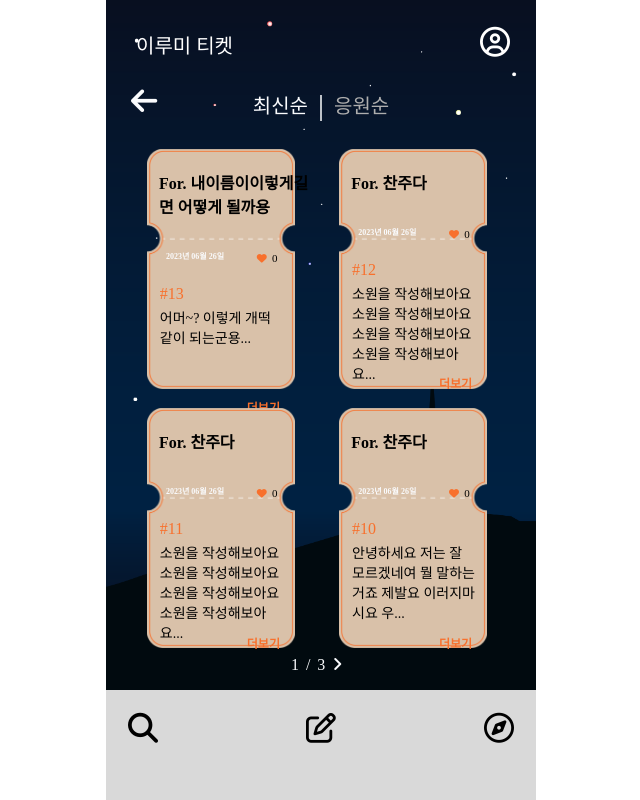
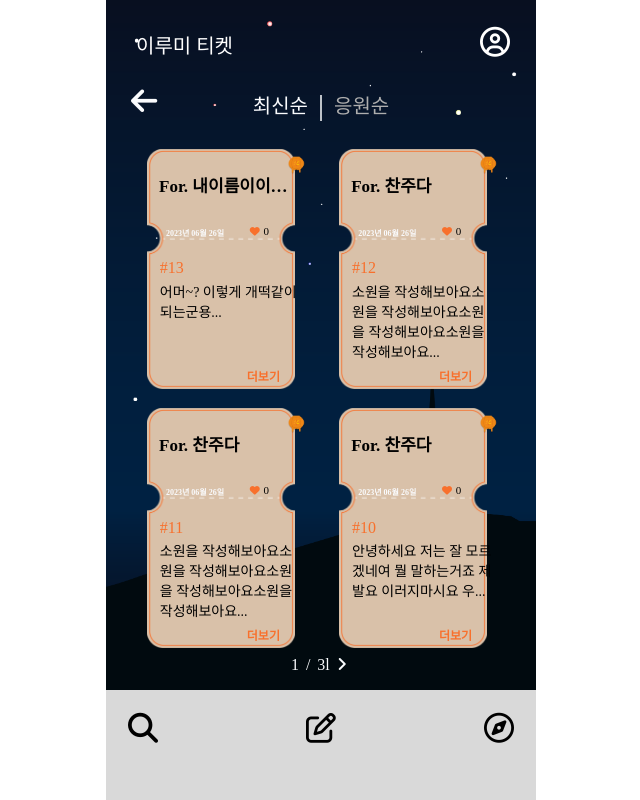
Before and after one commit to kickcha/simbathon_budddha, a Django app: page /ticketlistnew/ in a window 1280 px wide. Shown: the whole page, without its empty margins (319-959 px from the left). Run offline with Django 4.2, Linux system fonts and the light colour scheme; data comes from the database, SQL or seed files in the repository; both versions use the stored data as it was after the commit; some libraries are stand-ins or nearby versions; some web fonts are replaced.

Commit message:
feat: 연등 이미지 색 변환, 닉네임에 따른 제목 길어짐, 더보기 조정

```diff
--- a/Lumiticket/Lumiticket/static/css/ticketlistnew.css
+++ b/Lumiticket/Lumiticket/static/css/ticketlistnew.css
@@ -185,13 +185,21 @@ section.first {
     color: black;
     margin-left: 7%;
     font-weight: bold;
+    width: 77%;
+    height: 53px;
+    font-size: 17px;
+    white-space: nowrap;
+    overflow: hidden;
+    text-overflow: ellipsis;
+    max-width: 100%;
+    max-height: 100%;
 }
 
 .date{
     color: #FAFBFD;
     font-size: 0.5rem;
     margin-left: 1.2rem;
-    margin-top: 2rem;
+    margin-top: -20px;
 }
 
 .fa-heart{
@@ -203,7 +211,9 @@ section.first {
 .like{
     display: flex;
     align-items: center;
-    margin-top: -20px;
+    margin-top: -24px;
+    position: absolute;
+    margin-left: -7px;
 
 }
 
@@ -221,7 +231,7 @@ section.first {
 
 .card-text{
     margin-left: 13px;
-    margin-right: 38px;
+    margin-right: 20px;
     font-size: 14px;
     font-weight: 100;
     height: 80px;
@@ -234,6 +244,24 @@ section.first {
     font-size: 12px;
     margin-left: 100px;
     display: flex;
-    margin-top: -7px;
+    margin-top: -13px;
     font-weight: bold !important;
 }
+
+.lanterncolor {
+    width: 63px;
+    height: 63px;
+    position: absolute;
+    top: 5.3%;
+    left: 87%;
+    transform: translate(-50%, -50%);
+    }
+
+.light {
+    width: 24px;
+    height: 24px;
+    position: absolute;
+    top: 24%;
+    left: 47%;
+    transform: translate(-50%, -50%);
+    }
--- a/Lumiticket/mainpage/templates/mainpage/detail.html
+++ b/Lumiticket/mainpage/templates/mainpage/detail.html
@@ -50,7 +50,9 @@
   {% if user.is_authenticated %}
   <form action="{% url 'mainpage:report' ticket.id %}" method="post">
     {% csrf_token %}
-    <button type="submit" class="report-button">신고</button>
+    <button type="submit" class="report-button">
+      <i class="fa-solid fa-ban" style="color:#C60B00;"></i>
+    </button>
   </form>
   {% endif %}
 
--- a/Lumiticket/mainpage/templates/mainpage/ticketlistnew.html
+++ b/Lumiticket/mainpage/templates/mainpage/ticketlistnew.html
@@ -32,12 +32,16 @@
             <div class="card">
                 <div class="card-body">
                     <h4 class="card-subtitle mb-2 text-muted card-nickname">For. {{ticket.writer.profile.nickname}}</h4>
-                    <!-- 이부분이 응원수에 따른 연등색 변화 자리
-                    {% if ticket.like_count >= 10 %}
-                        10개 후 이미지
-                    {% else %}
-                        10개 전 이미지
-                    {% endif %} -->
+
+                    <!-- 이부분이 응원수에 따른 연등색 변화 자리 -->
+                        <div class="lanterncolor">
+                            {% if ticket.like_count >= 10 %}
+                            <img src="../static/css/image/light.png" class="light" alt="티켓 이미지">
+                            {% else %}
+                            <img src="../static/css/image/original.png" class= "light" alt="티켓 이미지">
+                            {% endif %}
+                        </div>
+
                     <h4 class="date">{{ ticket.pub_date|date:"Y년 m월 d일" }}</h4>
                     <h4 class="like"><i class="fa-solid fa-heart" style="color: #f8702c;"></i><a class="like_count">{{ticket.like_count}}</a></h4>
                     <h4 class="number"> #{{ticket.id}} </h4>
@@ -63,7 +67,7 @@
             <span>{{tickets.number}}</span>
             <span class="stand">/</span>
             <span>{{tickets.paginator.num_pages}}</span>
-            {%if tickets.has_next %}
+            {%if tickets.has_next %} l
             <a href="?page={{tickets.next_page_number}}"><i class="fa-solid fa-angle-right" style="color: #FAFBFD;"></i></a>
             {% endif %}
         </div>
```
Also changed, not shown: Lumiticket/Lumiticket/static/css/detail.css (+26 -4 lines), Lumiticket/Lumiticket/static/css/new.css (+10 -2 lines), Lumiticket/mainpage/templates/mainpage/ticketlistpop.html (+9 -6 lines), Lumiticket/Lumiticket/static/css/image/light.png (added), Lumiticket/Lumiticket/static/css/image/original.png (added), Lumiticket/db.sqlite3, Lumiticket/mainpage/templates/mainpage/new.html (line endings or trailing spaces).
